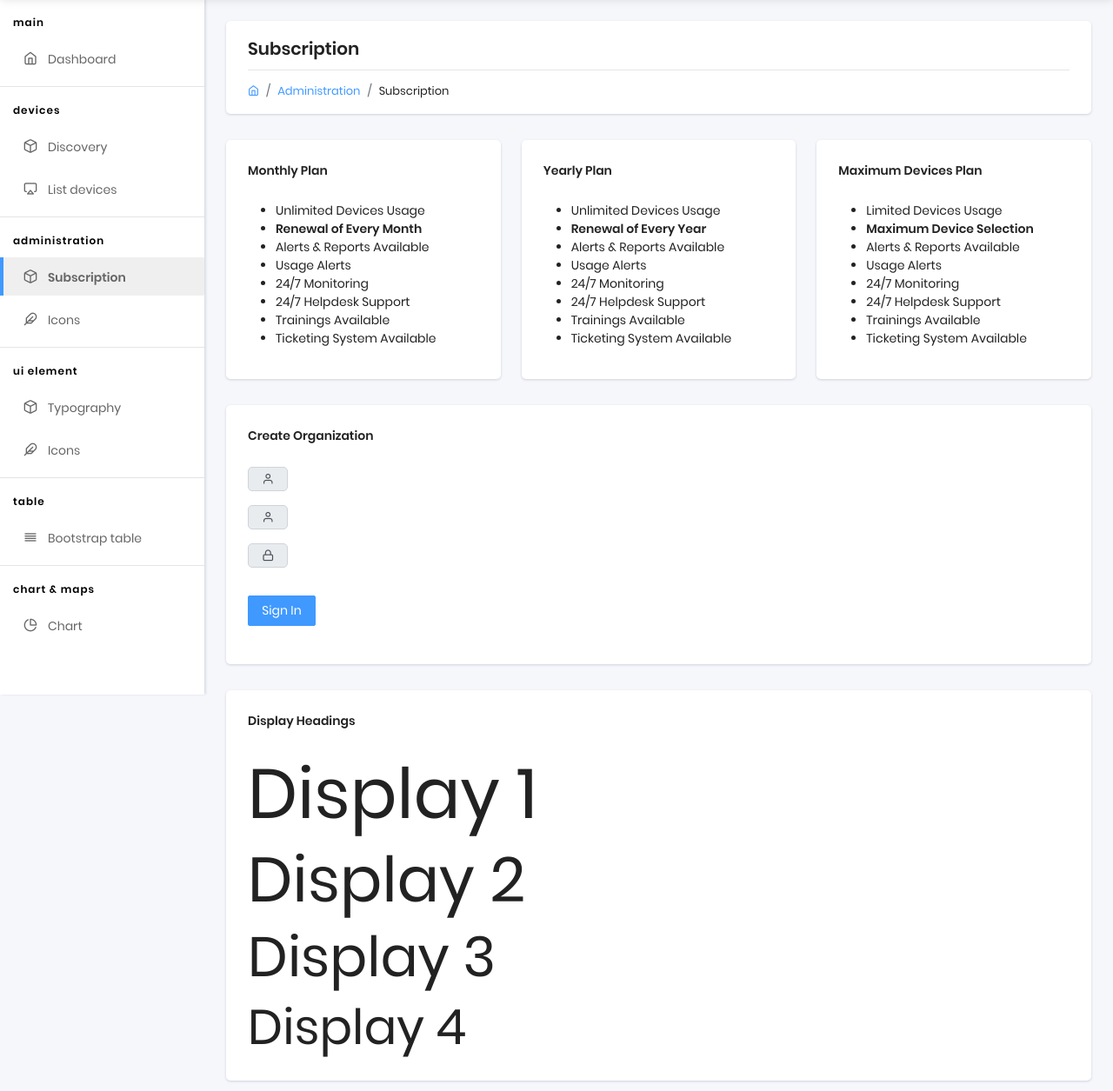
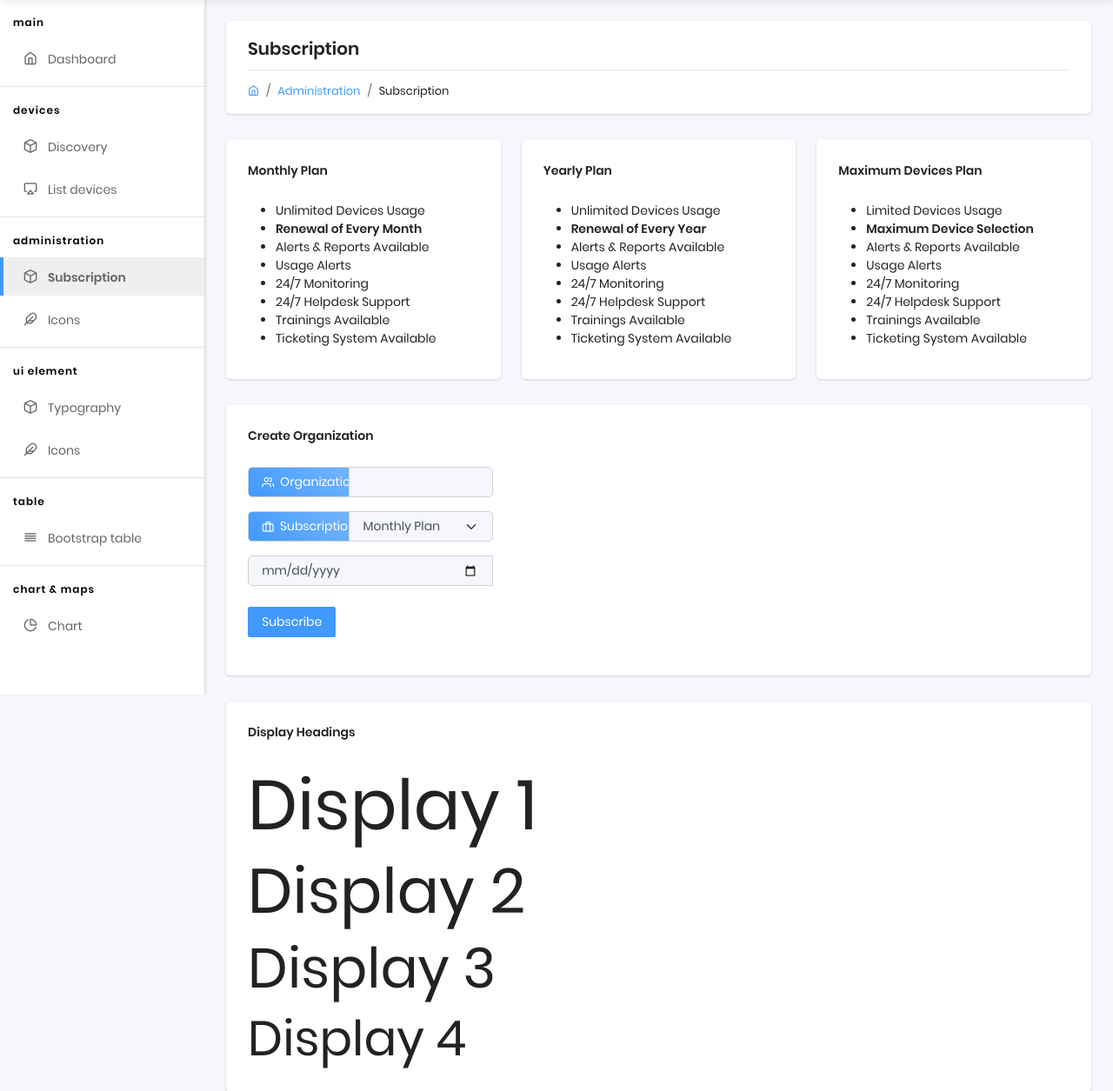
Before and after one commit to sekar5in/ycn-orchestration, a Django app: page /subscription in a window 1280 px wide. Shown: the part 57-1312 px from the top of the page at 87% size. Run offline with Django 3.2, Linux system fonts and the light colour scheme; the visitor is signed in with stand-in values (Sample User, id 1); some libraries are stand-ins or nearby versions.

Commit message:
subscription updated

```diff
--- a/apps/templates/home/subscription.html
+++ b/apps/templates/home/subscription.html
@@ -104,26 +104,37 @@
 						<div class="card-header">
 							<h5>Create Organization</h5>
 						</div>
-						<div class="card-body">
+						<div class="card-body col-md-6 col-lg-4">
 							<form role="form" method="post" action="">
 
 								{% csrf_token %}
 
 								<div class="input-group mb-3">
-									<span class="input-group-text"><i class="feather icon-user"></i></span>
-									{{ form.org }}
+									<span class="input-group-text bg-primary text-white col-5"><i class="feather icon-users"></i>&nbsp; Organization Name</span>
+									<input type="text" class="form-control" name="">
+									<!-- {{ form.org }} -->
 								</div>
 
 								<div class="input-group mb-3">
-									<span class="input-group-text"><i class="feather icon-user"></i></span>
-									{{ form.username }}
-								</div>
-								<div class="input-group mb-4">
-									<span class="input-group-text"><i class="feather icon-lock"></i></span>
-									{{ form.password }}
+									<span class="input-group-text col-5 bg-primary text-white"><i class="feather icon-briefcase"></i>&nbsp; Subscription Plan</span>
+									<select type="text" class="form-control form-select" name="" id="subscription__select">
+										<option value="1">Monthly Plan</option>
+										<option value="2">Yearly Plan</option>
+										<option value="3">Maximum Devices Plan</option>
+									</select>
+									<!-- {{ form.username }} -->
 								</div>
 
-								<button type="submit" name="login" class="btn btn-block btn-primary mt-2 mb-4">Sign In</button>
+								<div class="input-group mb-3">
+									<!-- <span class="input-group-text col-5"><i class="feather icon-users"></i></span> -->
+									<input type="date" class="form-control" name="" id="date__picker__id">
+									<input type="number" min="0" max="99999" class="form-control" name="" id="range__id" hidden>
+									<!-- {{ form.org }} -->
+
+									<!-- <span class="input-group-text col-5"><i class="feather icon-users"></i></span> -->
+								</div>
+
+								<button type="submit" name="login" class="btn btn-block btn-primary mt-2 mb-4">Subscribe</button>
 
 							</form>
 						</div>
@@ -327,4 +338,22 @@
 {% endblock content %}
 
 <!-- Specific Page JS goes HERE  -->
-{% block javascripts %}{% endblock javascripts %}
+{% block javascripts %}
+<script type="text/javascript">
+	const subscriptionSelect = document.querySelector("#subscription__select");
+	const dateInput = document.querySelector("#date__picker__id");
+	const yearInput = document.querySelector("#range__id");
+
+
+	subscriptionSelect.onchange = function (){
+		if(this.value == 3){
+			dateInput.setAttribute("hidden", "true");
+			yearInput.removeAttribute("hidden", "");
+		}
+		else{
+			dateInput.removeAttribute("hidden", "");
+			yearInput.setAttribute("hidden", "true");
+		}
+	}
+</script>
+{% endblock javascripts %}
--- a/apps/templates/layouts/base.html
+++ b/apps/templates/layouts/base.html
@@ -18,7 +18,7 @@
 
     <!-- vendor css -->
     <link rel="stylesheet" href="/static/assets/css/style.css">
-    <link rel="stylesheet" type="text/css" href="https://cdn.datatables.net/1.12.1/css/jquery.dataTables.css">
+    <!-- <link rel="stylesheet" type="text/css" href="https://cdn.datatables.net/1.12.1/css/jquery.dataTables.css"> -->
 
     <!-- Specific Page CSS goes HERE  -->
     {% block stylesheets %}{% endblock stylesheets %}
@@ -44,8 +44,10 @@
 
     <!-- Specific Page JS goes HERE  -->
     {% block javascripts %}
-    <script type="text/javascript" charset="utf8" src="/static/assets/js/plugins/jquery.dataTables.min.js"></script>
+   <!--  <script type="text/javascript">
 
+    </script> -->
+    <!-- <script type="text/javascript" charset="utf8" src="/static/assets/js/plugins/jquery.dataTables.min.js"></script> -->
     {% endblock javascripts %}
 
 </body>
--- a/requirements.txt
+++ b/requirements.txt
@@ -5,7 +5,7 @@ dj-database-url==0.5.0
 gunicorn==20.1.0
 pycodestyle==2.8.0
 pytz==2021.3
-sqlparse==0.4.2
+sqlparse==0.2.4
 toml==0.10.2
 whitenoise==5.3.0
 django-environ==0.8.1
```
